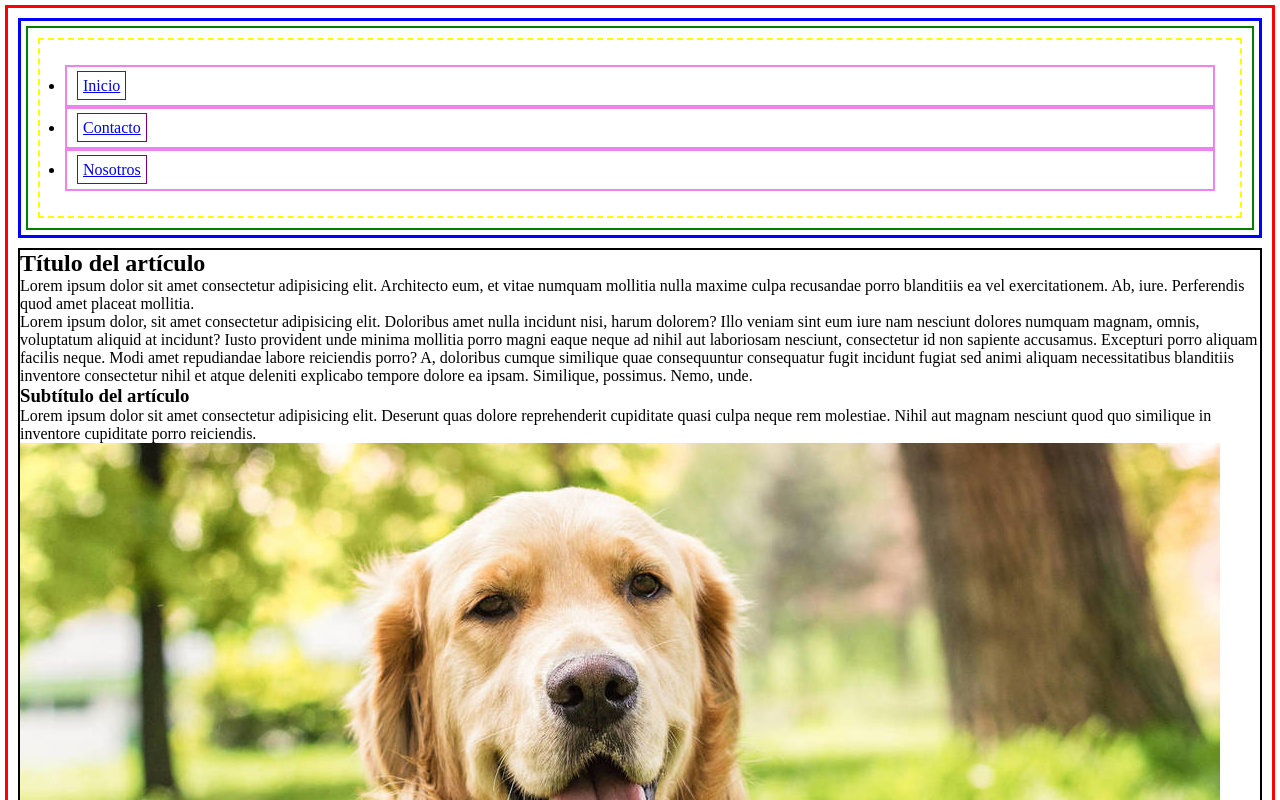
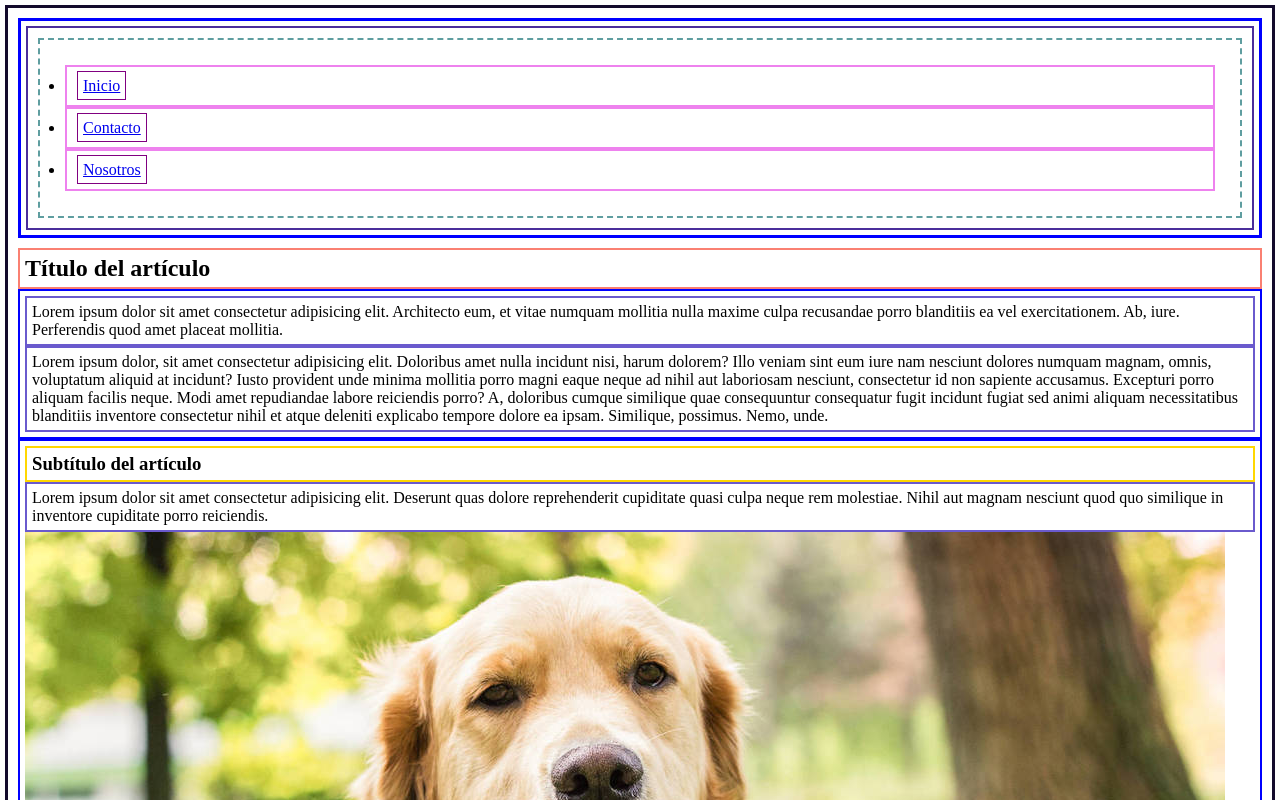
Before and after one commit to Alessandra-Lacorti/miPrimerWeb, a plain HTML site: page src/index.html in a window 1280 px wide. Shown: the top 800 px of the page. Drawn offline with Linux system fonts and the light colour scheme.

Commit message:
agregando los ultimos detalles a los estilos

```diff
--- a/src/style.css
+++ b/src/style.css
@@ -7,7 +7,7 @@
 
 /*Armando estructura de cajas*/
 body {
-    border: 3px solid red;
+    border: 3px solid rgb(19, 10, 44);
     margin: 5px;
     padding: 10px;
 }
@@ -21,12 +21,12 @@ body {
 
 /* Selector de etiqueta: */
 nav {
-    border: 2px solid green;
+    border: 2px solid rgb(75, 46, 155);
     padding: 10px;
 }
 /* Selector de clase lleva siempre un . (punto) antes del nombre de la clase: */
 .nav_Header {
-    border: 2px dashed yellow;
+    border: 2px dashed cadetblue;
     padding: 25px;
 }
 
@@ -43,5 +43,41 @@ nav {
 /* Estilos del Contenido (Main) */
 /* Selector de Id lleva siempre una # (Almohadilla) antes del nombre del Id: */
 #mainContent {
+    border: 2px solid pink (156, 147, 147);
+}
+
+/* título*/
+h2 {
+    border: 2px solid salmon;
+    padding: 5px;
+}
+
+div {
+    border: 2px solid blue;
+    padding: 5px;
+}
+
+h3 {
+    border: 2px solid gold;
+    padding: 5px;
+}
+
+p {
+    border: 2px solid slateblue;
+    padding: 5px;
+}
+
+image {
+    border: 2px solid brown;
+    padding: 5px;
+}
+
+aside {
+    border: 2px solid blueviolet;
+    padding: 5px;
+}
+
+footer {
     border: 2px solid black;
+    padding: 5px;
 }
```
